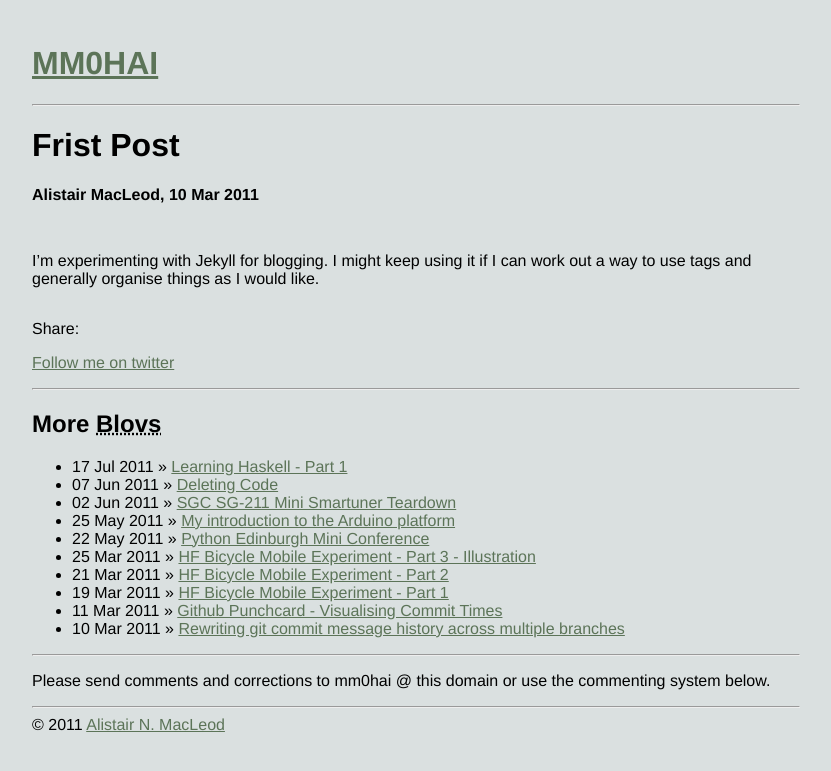
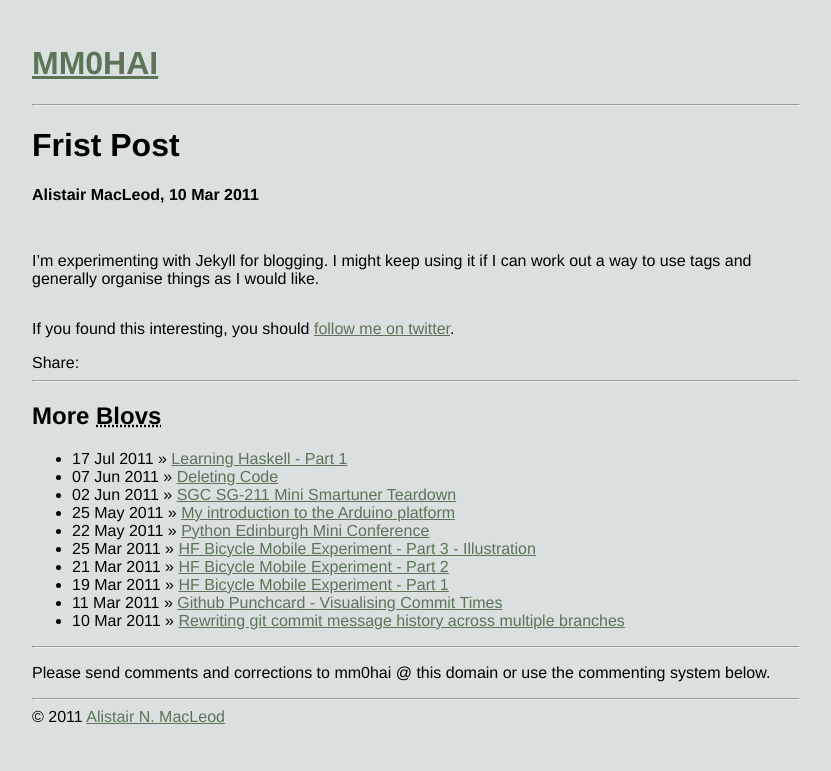
Before and after one commit to anm/anm.github.com, a Jekyll site: the page built from blog/_posts/2011-03-10-Frist-Post.md, in a window 1280 px wide. Shown: the top 771 px of the page, without its empty margins (224-1055 px from the left). Built offline with Jekyll 4.4.1, drawn with Linux system fonts in a browser that asks for light colours; Markdown is read by kramdown in place of the engine named in the settings; comment, search, counter and statistics services are not loaded; a style sheet for code colours, icons or effects is not loaded.

Commit message:
Tweak twitter follow.

```diff
--- a/_layouts/post.html
+++ b/_layouts/post.html
@@ -11,6 +11,9 @@
 <div id="content">
 {{ content }}
 </div>
+
+<p>If you found this interesting, you
+should <a href="https://twitter.com/macleodan">follow me on twitter</a>.</p>
 
 Share:
 <!-- AddThis Button BEGIN -->
```
Also changed, not shown: other parts of _layouts/post.html (+0 -1 lines).
